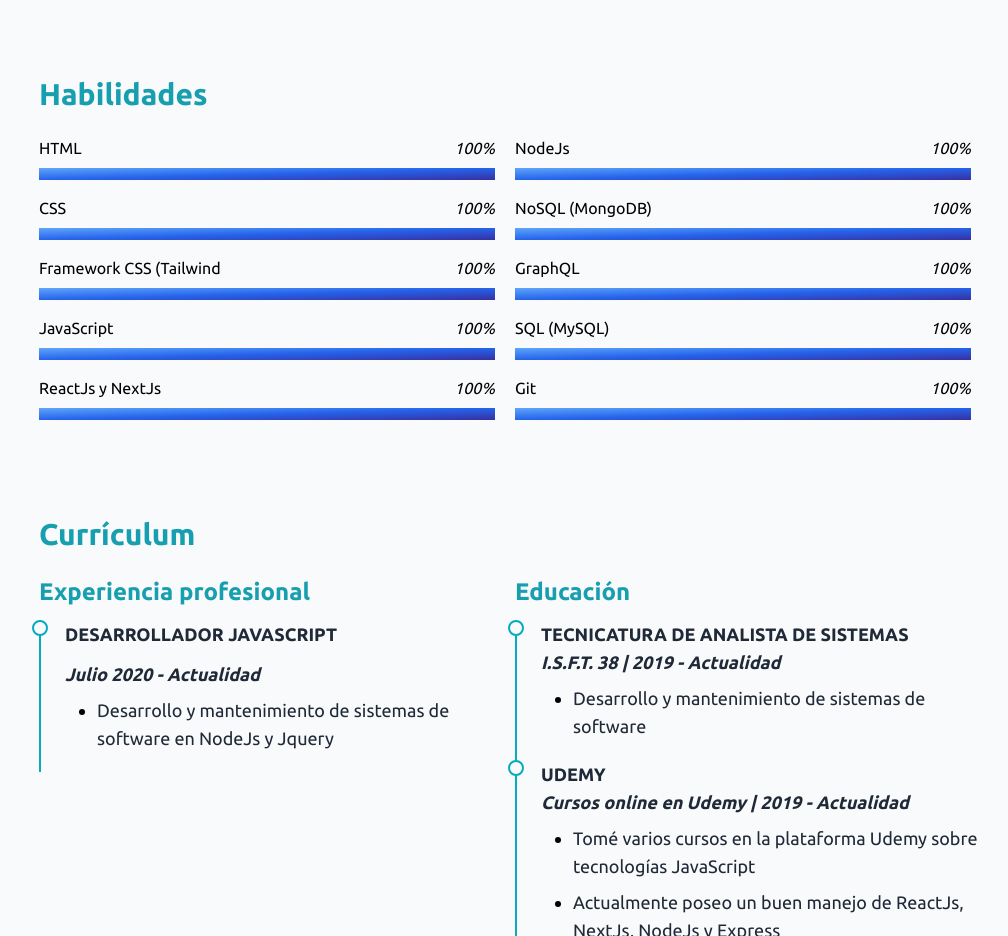
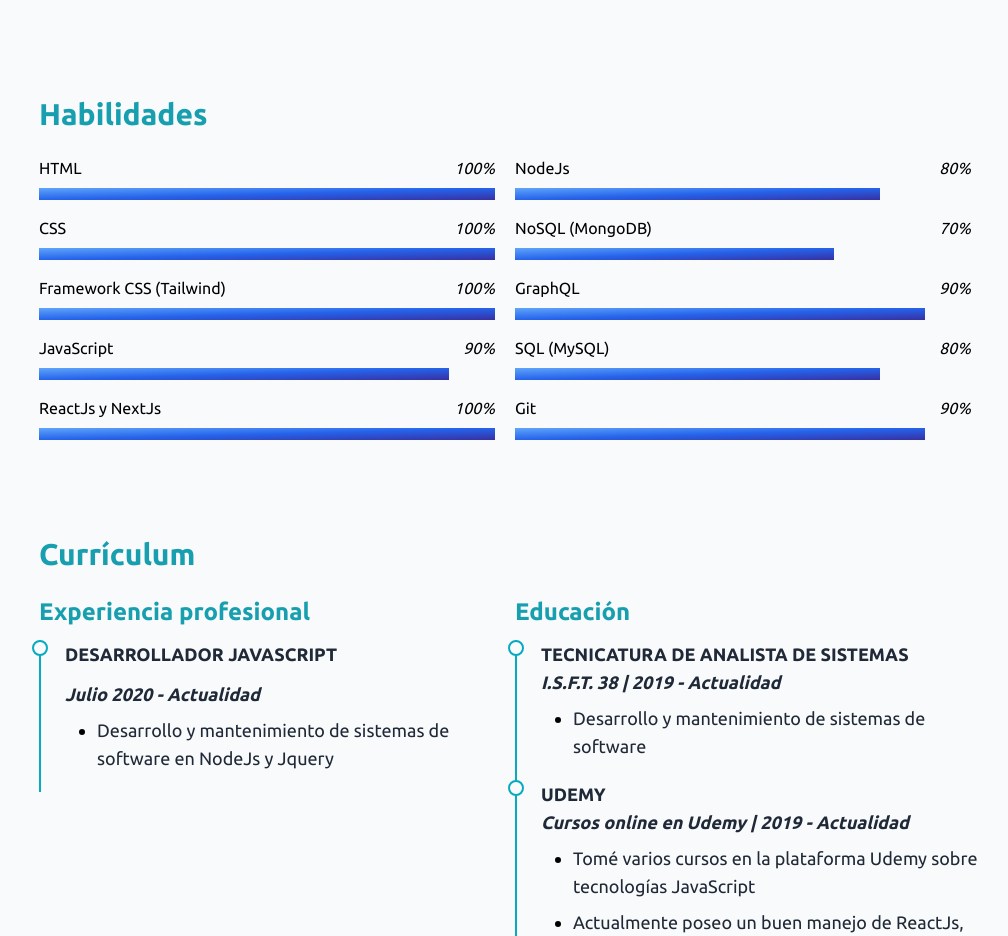
Before and after one commit to leitolima/portafolio, a Next.js app: page / in a window 1280 px wide. Shown: the part 1420-2356 px from the top of the page, without its empty margins (269-1277 px from the left). Built offline with nearby package versions, Linux system fonts and the light colour scheme.

Commit message:
Width at bars in Skills section

```diff
--- a/components/section/skills/Bar.js
+++ b/components/section/skills/Bar.js
@@ -1,8 +1,8 @@
 import React from 'react'
 
-const Bar = () => {
+const Bar = ({ width }) => {
     return (
-        <div className="w-full h-3 bg-gradient-to-br from-blue-400 via-blue-600 to-indigo-800"></div>
+        <div className={`w-${width} h-3 bg-gradient-to-br from-blue-400 via-blue-600 to-indigo-800`}></div>
     )
 }
 
--- a/components/section/skills/Column1.js
+++ b/components/section/skills/Column1.js
@@ -7,8 +7,8 @@ const Column1 = () => {
         <ul className="space-y-4 pr-5">
             <li><Skill tech="HTML" percentage="100"/><Bar width="100"/></li>
             <li><Skill tech="CSS" percentage="100"/><Bar width="100"/></li>
-            <li><Skill tech="Framework CSS (Tailwind" percentage="100"/><Bar width="100"/></li>
-            <li><Skill tech="JavaScript" percentage="100"/><Bar width="100"/></li>
+            <li><Skill tech="Framework CSS (Tailwind)" percentage="100"/><Bar width="100"/></li>
+            <li><Skill tech="JavaScript" percentage="90"/><Bar width="90"/></li>
             <li><Skill tech="ReactJs y NextJs" percentage="100"/><Bar width="100"/></li>
         </ul>
     )
--- a/components/section/skills/Column2.js
+++ b/components/section/skills/Column2.js
@@ -5,11 +5,11 @@ import Skill from './Skill';
 const Column2 = () => {
     return (
         <ul className="space-y-4 pr-5">
-            <li><Skill tech="NodeJs" percentage="100"/><Bar width="100"/></li>
-            <li><Skill tech="NoSQL (MongoDB)" percentage="100"/><Bar width="100"/></li>
-            <li><Skill tech="GraphQL" percentage="100"/><Bar width="100"/></li>
-            <li><Skill tech="SQL (MySQL)" percentage="100"/><Bar width="100"/></li>
-            <li><Skill tech="Git" percentage="100"/><Bar width="100"/></li>
+            <li><Skill tech="NodeJs" percentage="80"/><Bar width="80"/></li>
+            <li><Skill tech="NoSQL (MongoDB)" percentage="70"/><Bar width="70"/></li>
+            <li><Skill tech="GraphQL" percentage="90"/><Bar width="90"/></li>
+            <li><Skill tech="SQL (MySQL)" percentage="80"/><Bar width="80"/></li>
+            <li><Skill tech="Git" percentage="90"/><Bar width="90"/></li>
         </ul>
     )
 }
--- a/styles/globals.css
+++ b/styles/globals.css
@@ -43,3 +43,9 @@ h4, h5, h6, p, a, span{ font-family: 'Ubuntu', sans-serif; }
         width: calc(100vw - 18rem);
     }
 }
+
+/* WIDTH */
+.w-100{width: 100%;}
+.w-90{width: 90%;}
+.w-80{width: 80%;}
+.w-70{width: 70%;}
```
